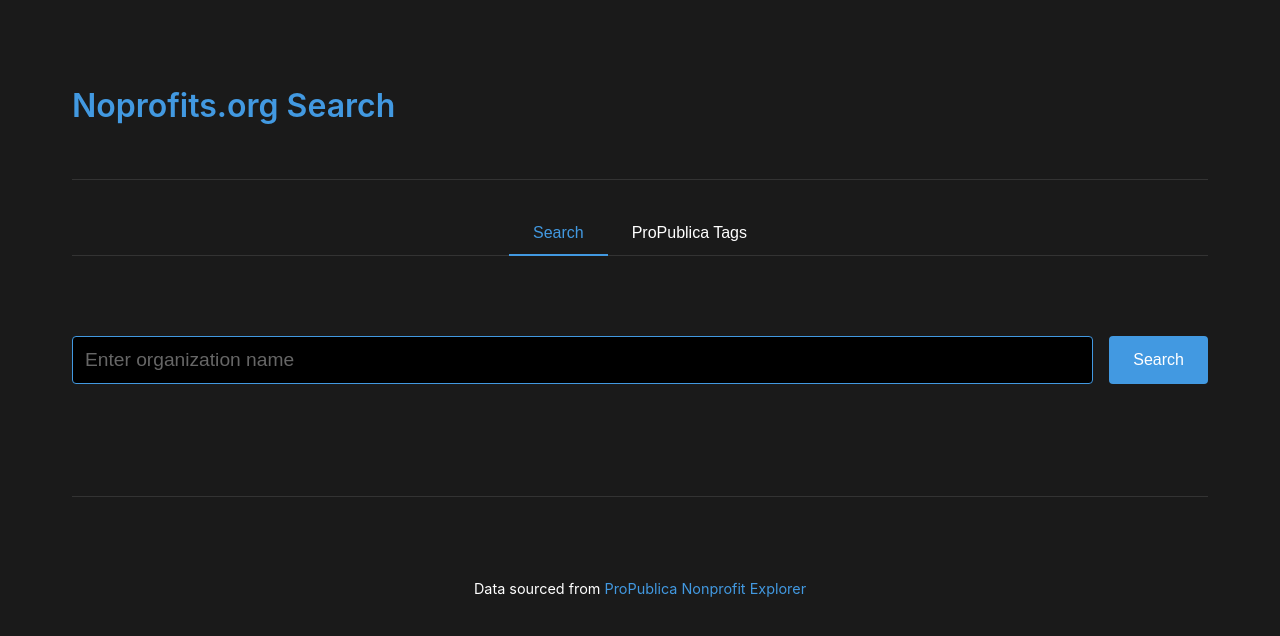
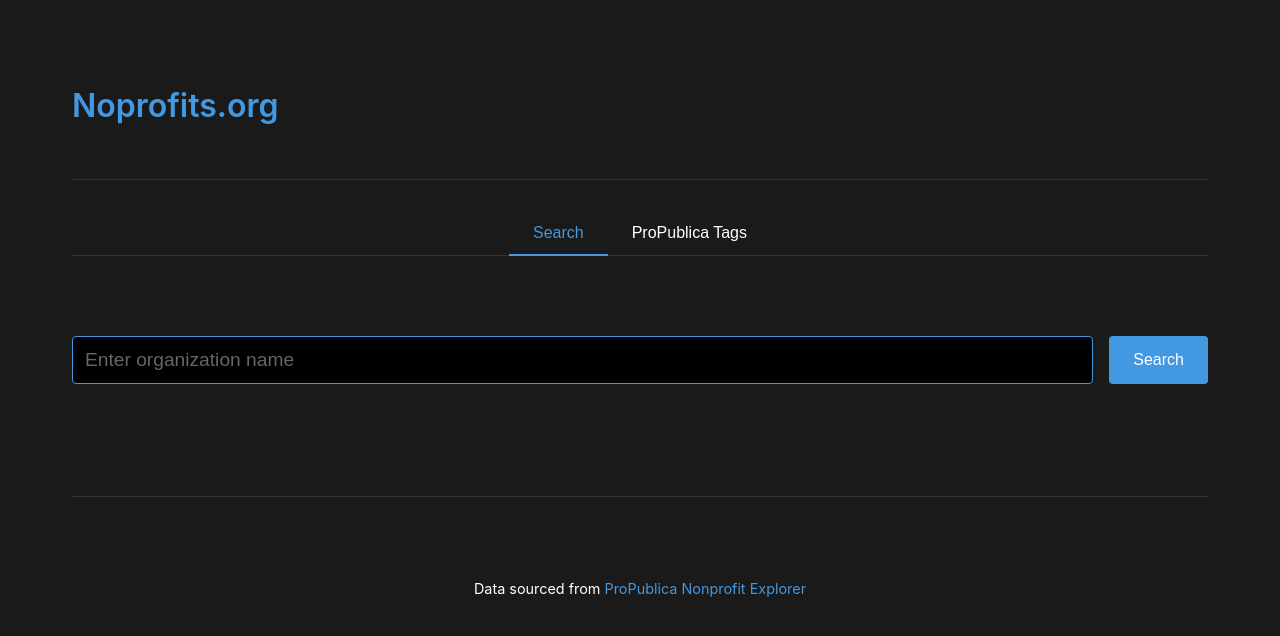
Before and after one commit to noprofits-org/noprofits-org.github.io, a plain HTML site: page npsearch/npsearch.html in a window 1280 px wide. Drawn offline with nearby package versions, Linux system fonts and the light colour scheme.

Commit message:
updated link in header on npsearch page.

```diff
--- a/npsearch/npsearch.html
+++ b/npsearch/npsearch.html
@@ -11,7 +11,7 @@
 </head>
 <body>
     <header>
-        <h1><a href="https://noprofits.org">Noprofits.org Search</a></h1>
+        <h1><a href="https://noprofits.org">Noprofits.org</a></h1>
     </header>
 
     <main>
```
